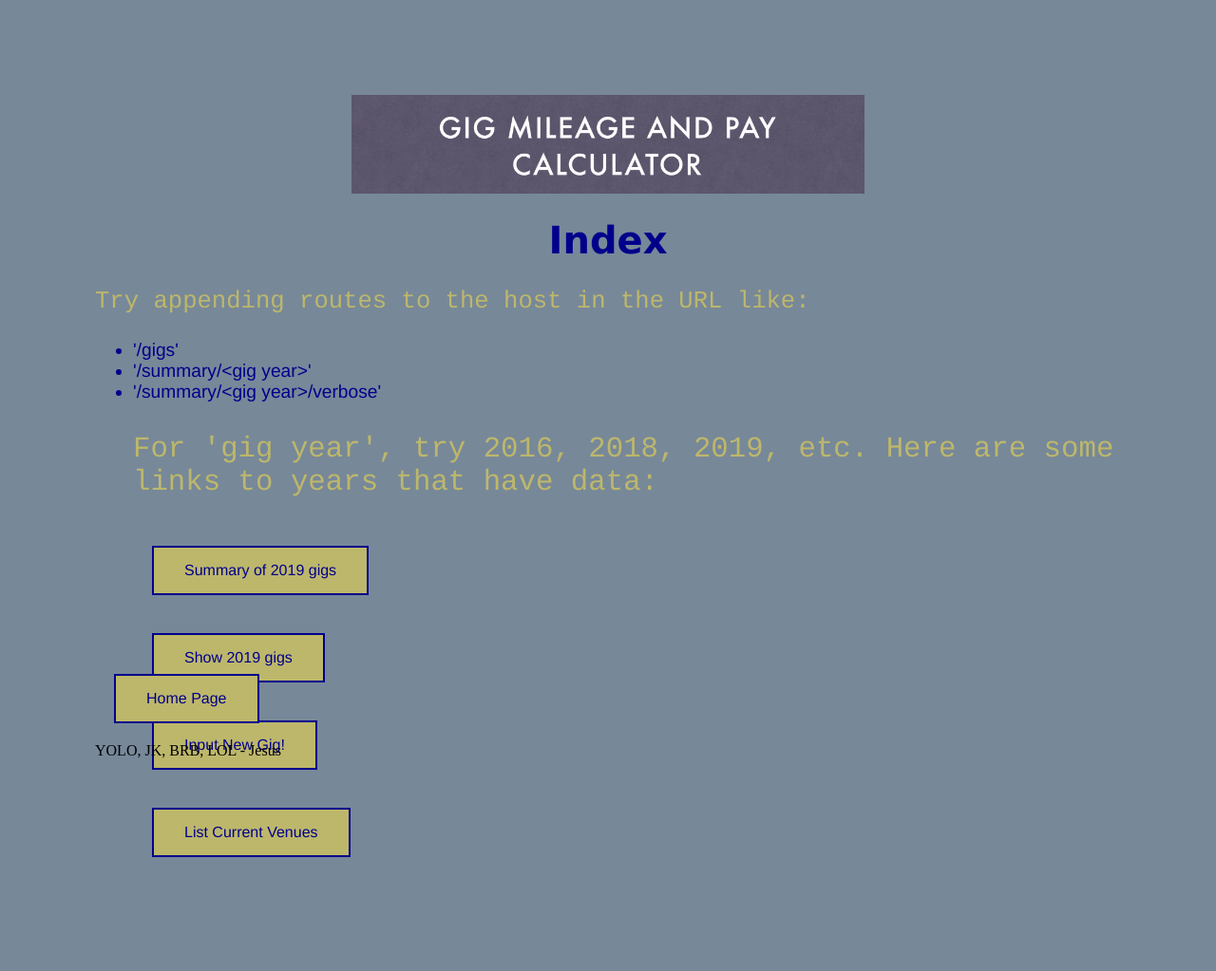
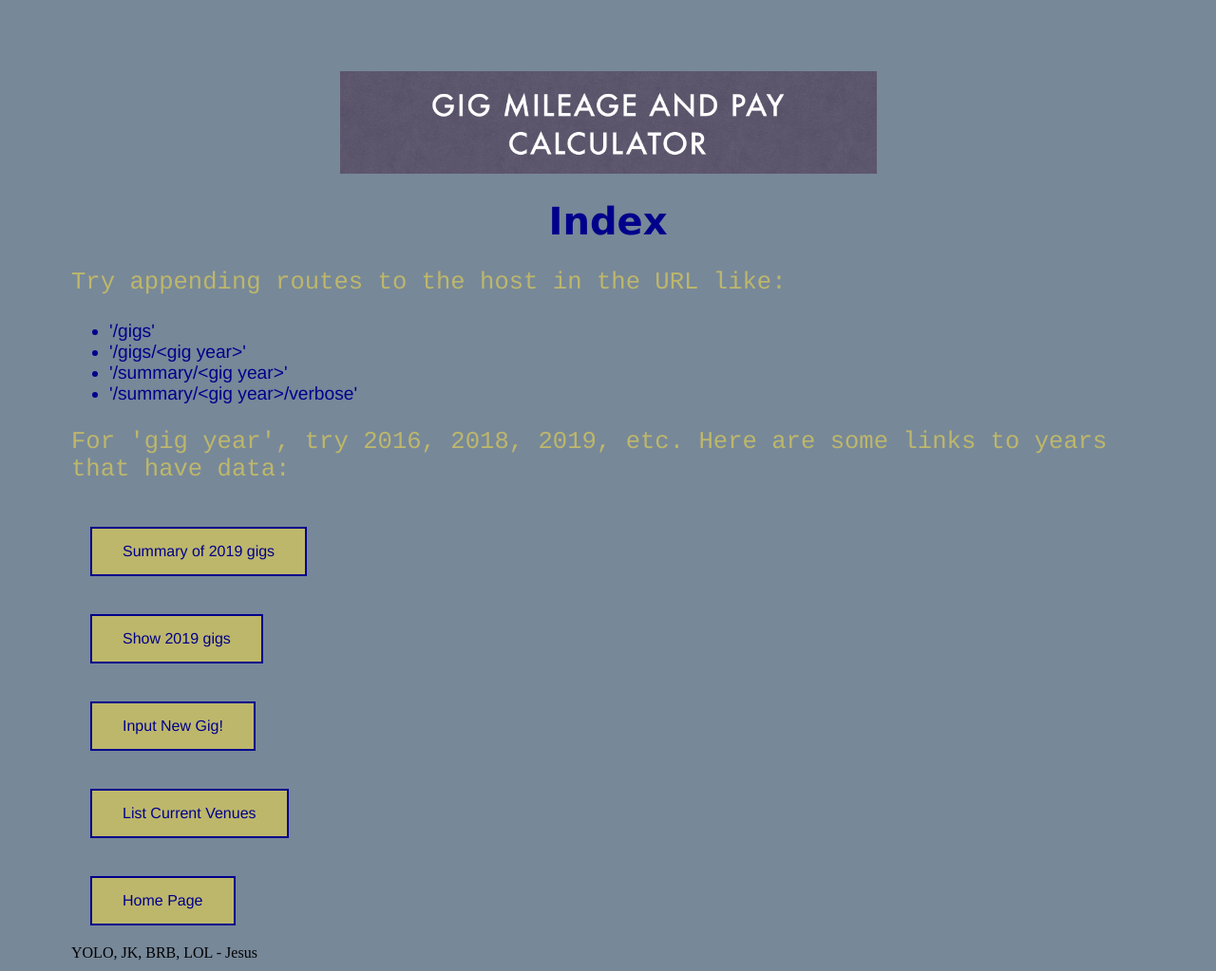
Before and after one commit to stuarth-inova/gig-mileage-and-pay, a Flask app: page / in a window 1280 px wide. Shown: the whole page at 95% size. Run offline with Flask 2, Linux system fonts and the light colour scheme.

Commit message:
Fix floating header video1 (#13)
* trying to use html and styling to fix footer floating

* style dropdown

* this works ok only - from youtube video

* minor update to table margin

* some more tries, no success

* spruced up verbose button

* style fix helped a lot

```diff
--- a/app.py
+++ b/app.py
@@ -255,7 +255,7 @@ def summary(year, verbose_flag=None):
         miles_per_venue_list = []
 
     return render_template('summary.html', num_gigs=num_gigs, miles=miles_sum, pay=pay_sum, data_file=gig_data_file,
-                           unmatched_venue_list=venues_unmatched, unique_band_list=unique_band_list,
+                           unmatched_venue_list=venues_unmatched, unique_band_list=unique_band_list, verbose=verbose,
                            miles_per_venue_list=miles_per_venue_list, gigs_url=url_for('gig_details', gig_year=year),
                            self_verbose_url=url_for('summary', year=year, verbose_flag='verbose'))
 
--- a/static/style2.css
+++ b/static/style2.css
@@ -1,19 +1,41 @@
+html {
+  height: 100%;
+}
+
+body {
+  height:100%;
+  background: LightSlateGray;
+  margin: 75px;
+}
+
+#container {
+  min-height: 100%;
+}
+
+#content {
+  overflow: auto;
+  padding-bottom: 110px;
+}
+
 h1 {
   color: DarkBlue;
   font-family: verdana;
   font-size: 250%;
   text-align: center;
 }
+
 h3 {
   color: DarkBlue;
   font-family: arial;
   font-size: 180%;
 }
+
 h4, ul {
   color: DarkBlue;
   font-family: helvetica;
   font-size: 120%;
 }
+
 p  {
   color: DarkKhaki;
   font-family: courier;
@@ -34,6 +56,14 @@ input {
   border: 1px solid black;
 }
 
+select {
+  color: DarkBlue;
+  font-family: courier;
+  font-size: 80%;
+  background-color: DarkKhaki;
+  border: 1px solid black;
+}
+
 .center {
   display: block;
   margin-left: auto;
@@ -42,6 +72,8 @@ input {
 }
 
 .FancyTable {
+  padding: 5px;
+  margin: 5px;
   border: 1px solid black;
   font-family: arial;
   color: DarkBlue;
@@ -66,12 +98,9 @@ HeaderImage {
   height: 175px;
 }
 
-body {
-    background: LightSlateGray;
-    margin: 100px;
+footer {
+    position: relative;
+    height: 110px;
+    margin-top: -110px;
+    clear: both;
 }
-
-footer {
-    position: fixed;
-    bottom: 0;
-}
--- a/templates/index.html
+++ b/templates/index.html
@@ -8,8 +8,10 @@
 <p>Try appending routes to the host in the URL like:</p>
 <ul>
     <li>'/gigs'</li>
+    <li>'/gigs/&lt;gig year&gt;'</li>
     <li>'/summary/&lt;gig year&gt;'</li>
     <li>'/summary/&lt;gig year&gt;/verbose'</li>
+</ul>
 
     <p>For 'gig year', try 2016, 2018, 2019, etc. Here are some links to years that have data:</p>
     <form method="get" action='/summary/2019'>
@@ -24,5 +26,8 @@
     <form method="get" action='/venue-list'>
         <button id="venueListButton", class="button" >List Current Venues</button>
     </form>
-</ul>
+
 {% endblock %}
+{% block footer %}
+  {{ super() }}
+{% endblock %}
--- a/templates/layout2.html
+++ b/templates/layout2.html
@@ -8,16 +8,16 @@
     {% endblock %}
   </head>
   <body>
+    <div id="container">
       <div id="content">{% block content %}{% endblock %}</div>
+    </div>
   </body>
   <footer>
-    <div id="footer">
     {% block footer %}
     <form method="get" action='/'>
       <button id="home", class="button" >Home Page</button>
     </form>
     YOLO, JK, BRB, LOL - Jesus
     {% endblock %}
-    </div>
   </footer>
 </html>
```
Also changed, not shown: templates/summary.html (+6 -3 lines), templates/venue_details.html (+4 -3 lines). Lines whose indentation alone changed are shown as unchanged.
